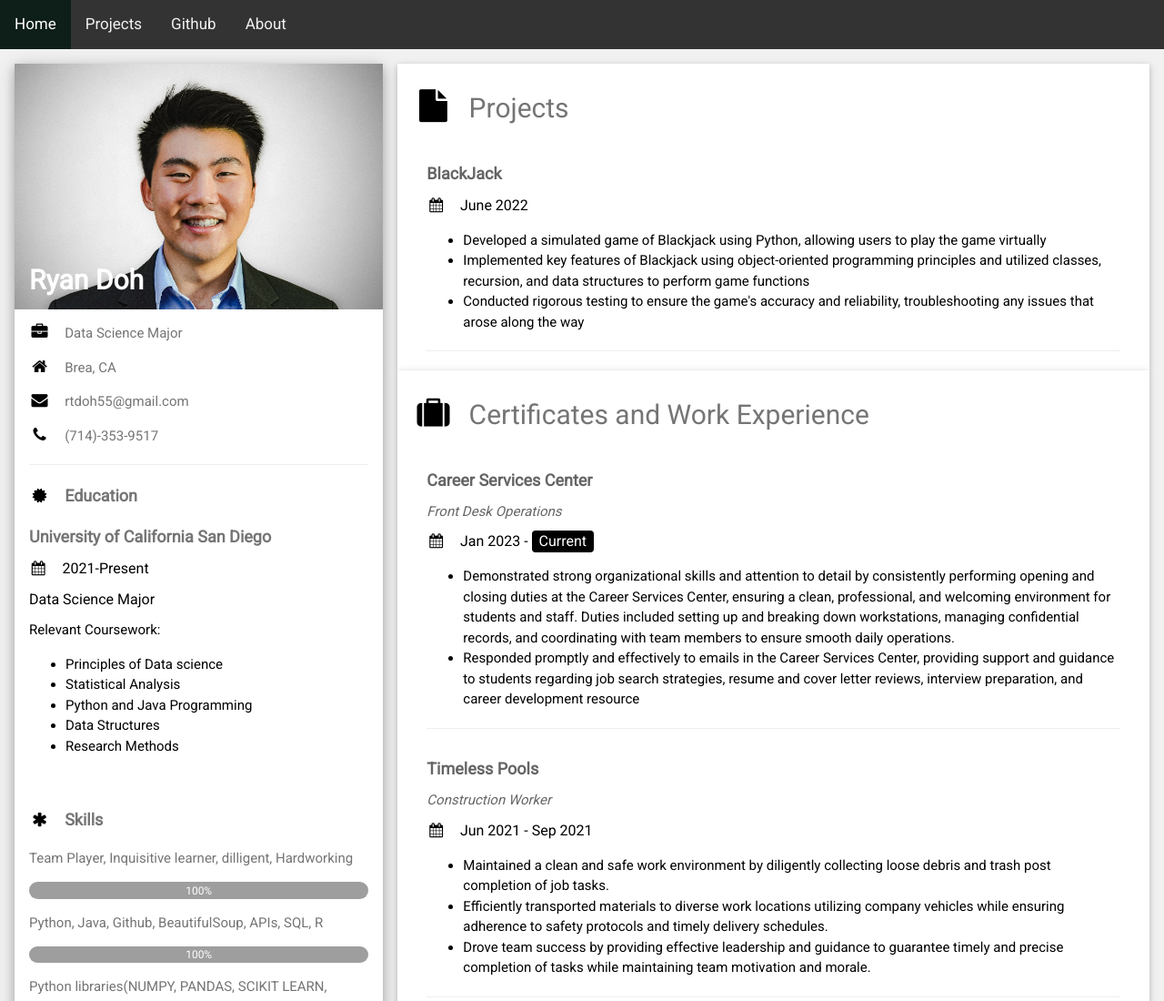
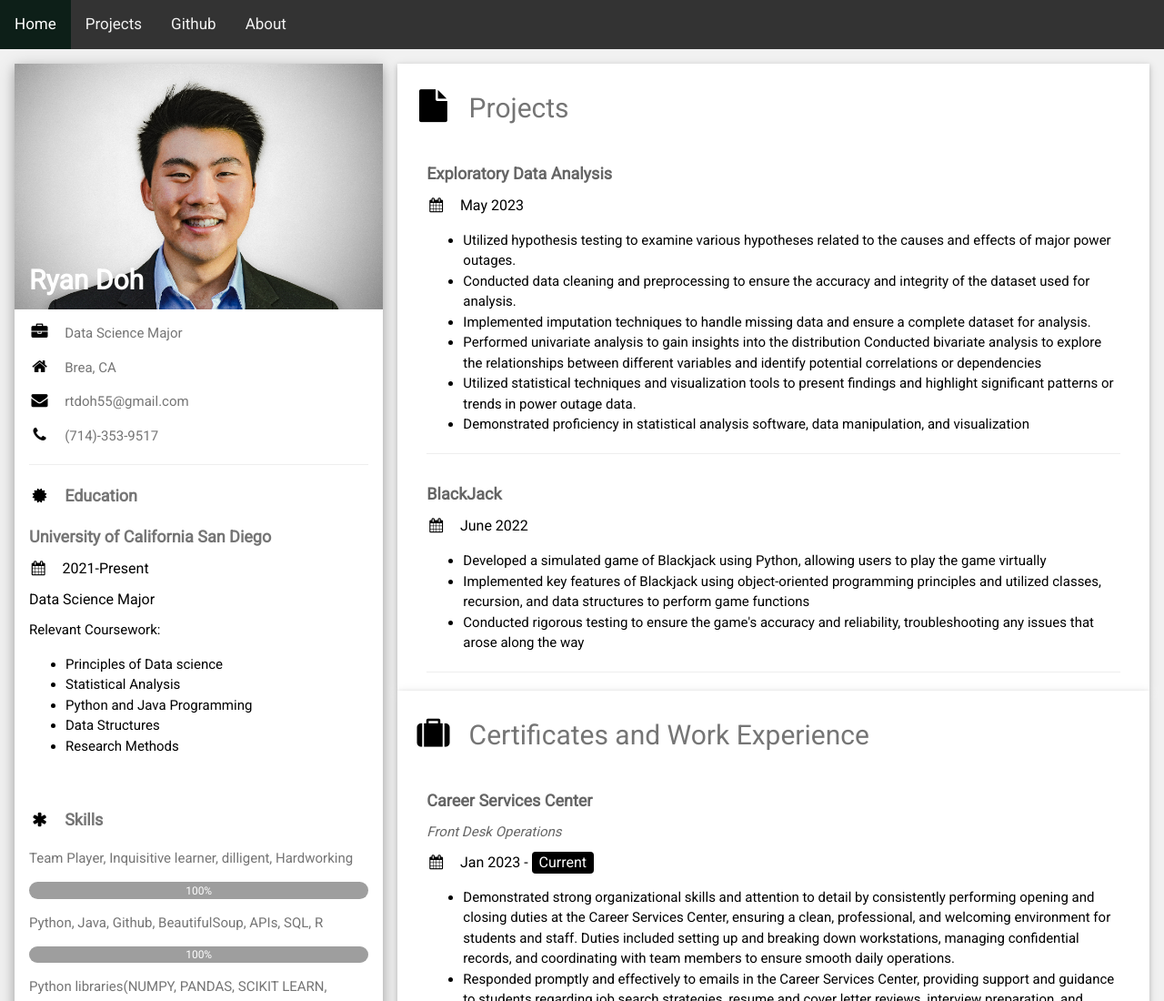
Before and after one commit to rtdoh55/my_website, a plain HTML site: page index.html in a window 1280 px wide. Shown: the top 1100 px of the page at 91% size. Drawn offline with nearby package versions, Linux system fonts and the light colour scheme.

Commit message:
Add files via upload

```diff
--- a/index.html
+++ b/index.html
@@ -13,6 +13,7 @@ html,body,h1,h2,h3,h4,h5,h6 {font-family: "Roboto", sans-serif}
 .topnav {
   background-color: #333;
   overflow: hidden;
+
 }
 
 /* Style the links inside the navigation bar */
@@ -135,6 +136,32 @@ html,body,h1,h2,h3,h4,h5,h6 {font-family: "Roboto", sans-serif}
       <!--Projects space-->
       <div class="w3-container w3-card w3-white">
         <h2 class="w3-text-grey w3-padding-16"><i class="fa fa-file fa-fw w3-margin-right w3-xxlarge w3-text-black"></i>Projects</h2>
+       <!--EDA-->
+       <div class="w3-container">
+        <h5 class="w3-opacity"><b>Exploratory Data Analysis</b></h5>
+        <h6 class="w3-text-black"><i class="fa fa-calendar fa-fw w3-margin-right"></i>May 2023</h6>
+        <ul>
+            <li>Utilized hypothesis testing to examine various hypotheses related
+               to the causes and effects of major power outages.
+            </li>
+            <li>Conducted data cleaning and preprocessing to ensure
+              the accuracy and integrity of the dataset used for analysis.</li>
+            <li>
+              Implemented imputation techniques to handle missing data and ensure a
+              complete dataset for analysis.
+            </li>
+            <li>Performed univariate analysis to gain insights into the distribution
+              Conducted bivariate analysis to explore the relationships between different
+              variables and identify potential correlations or dependencies
+              </li>
+            <li>Utilized statistical techniques and visualization tools to present findings and
+              highlight significant patterns or trends in power outage data.</li>
+            <li>Demonstrated proficiency in statistical analysis software, data manipulation, and
+              visualization </li>
+        </ul>
+        <hr>
+      </div>
+        <!--BlackJack Project-->
         <div class="w3-container">
           <h5 class="w3-opacity"><b>BlackJack</b></h5>
           <h6 class="w3-text-black"><i class="fa fa-calendar fa-fw w3-margin-right"></i>June 2022</h6>
```
Also changed, not shown: Projects.html (+5 -1 lines).
